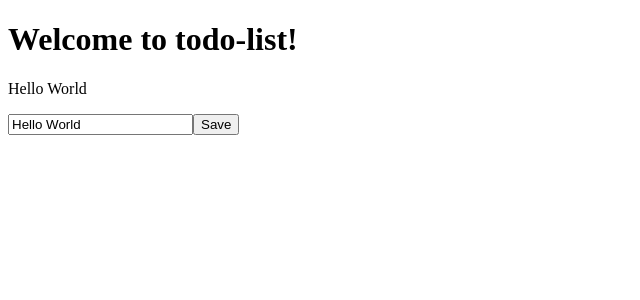
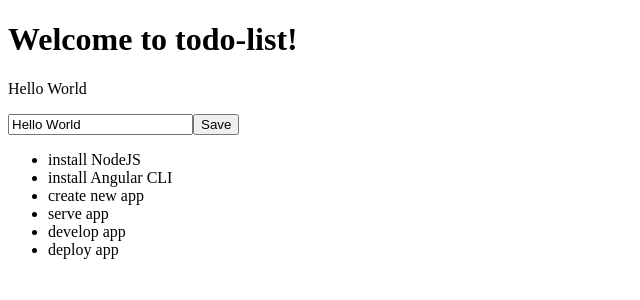
Before and after one commit to kporcelainluv/angular_workshop, an Angular app: page / in a window 1280 px wide. Shown: the top 300 px of the page, without its empty margins (0-640 px from the left). Built offline with nearby package versions, Linux system fonts and the light colour scheme.

Commit message:
add todo list

```diff
--- a/src/app/app.component.ts
+++ b/src/app/app.component.ts
@@ -5,9 +5,22 @@ import { Component } from "@angular/core";
   template: `
     <h1>Welcome to {{ title }}!</h1>
     <app-input-button-unit></app-input-button-unit>
+    <ul>
+      <li *ngFor="let todoItem of todoList">
+        {{ todoItem.title }}
+      </li>
+    </ul>
   `,
   styleUrls: ["./app.component.css"]
 })
 export class AppComponent {
   title = "todo-list";
+  todoList = [
+    { title: "install NodeJS" },
+    { title: "install Angular CLI" },
+    { title: "create new app" },
+    { title: "serve app" },
+    { title: "develop app" },
+    { title: "deploy app" }
+  ];
 }
```
